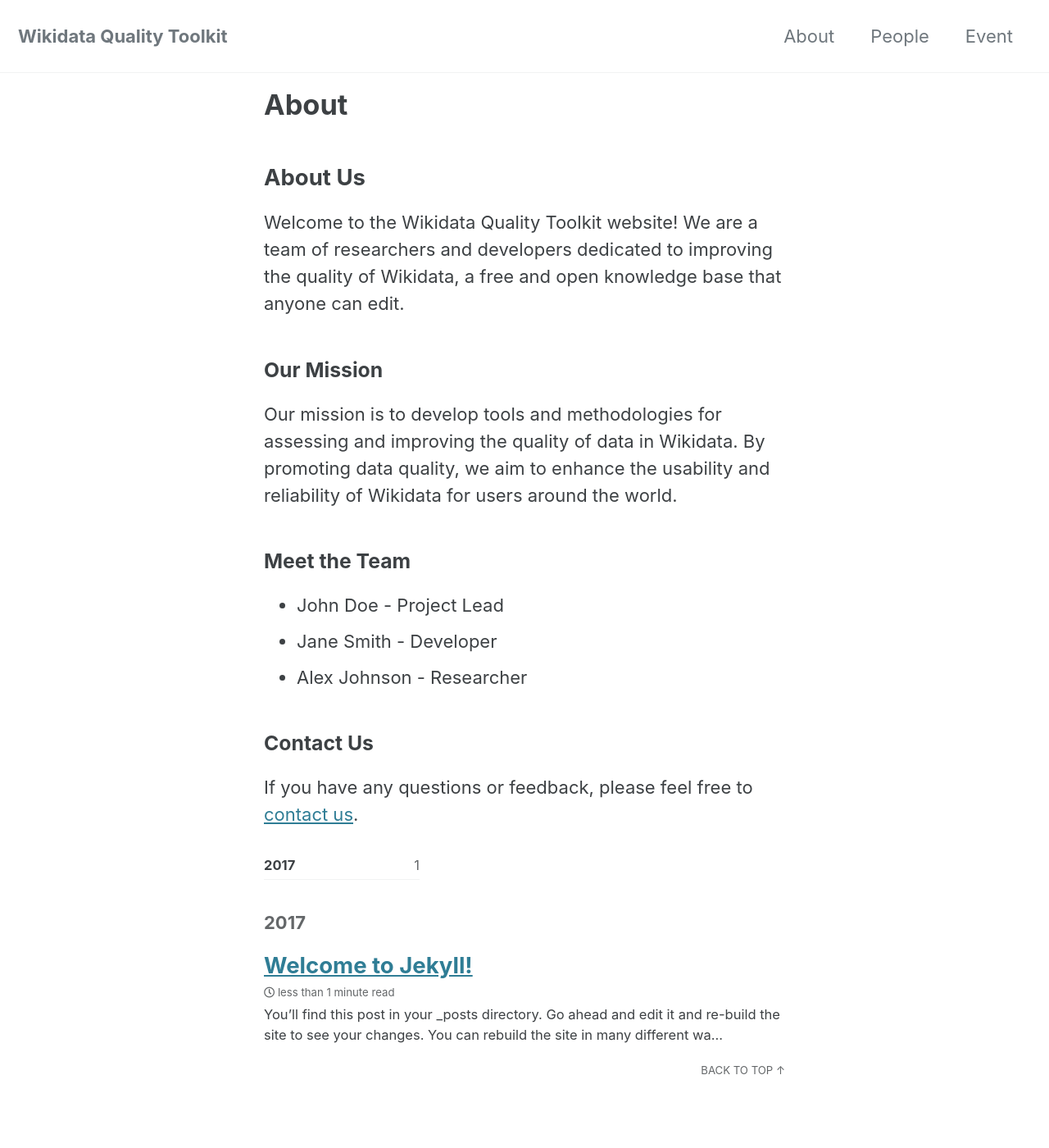
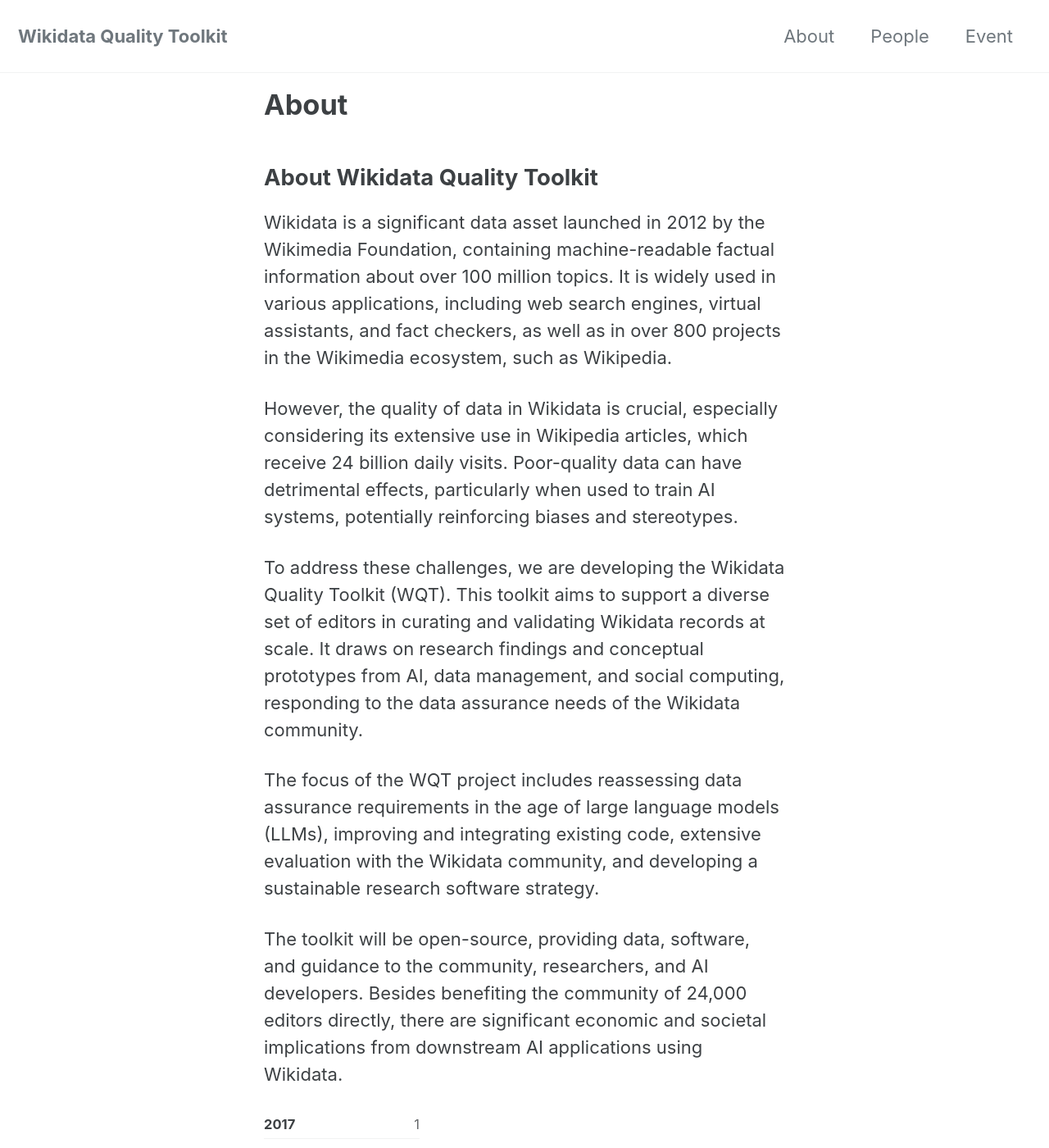
Before and after one commit to King-s-Knowledge-Graph-Lab/WikidataQualityToolkit, a Jekyll site: the page built from _pages/about.md, in a window 1280 px wide and 1400 px high. Shown: the whole window at 82% size. Built offline with Jekyll 4.4.1, drawn with Linux system fonts in a browser that asks for light colours; cached includes are drawn as plain includes.

Commit message:
Update about.md

```diff
--- a/_pages/about.md
+++ b/_pages/about.md
@@ -4,20 +4,14 @@
 permalink: /about/
 ---
 
-## About Us
+## About Wikidata Quality Toolkit
 
-Welcome to the Wikidata Quality Toolkit website! We are a team of researchers and developers dedicated to improving the quality of Wikidata, a free and open knowledge base that anyone can edit.
+Wikidata is a significant data asset launched in 2012 by the Wikimedia Foundation, containing machine-readable factual information about over 100 million topics. It is widely used in various applications, including web search engines, virtual assistants, and fact checkers, as well as in over 800 projects in the Wikimedia ecosystem, such as Wikipedia.
 
-### Our Mission
+However, the quality of data in Wikidata is crucial, especially considering its extensive use in Wikipedia articles, which receive 24 billion daily visits. Poor-quality data can have detrimental effects, particularly when used to train AI systems, potentially reinforcing biases and stereotypes.
 
-Our mission is to develop tools and methodologies for assessing and improving the quality of data in Wikidata. By promoting data quality, we aim to enhance the usability and reliability of Wikidata for users around the world.
+To address these challenges, we are developing the Wikidata Quality Toolkit (WQT). This toolkit aims to support a diverse set of editors in curating and validating Wikidata records at scale. It draws on research findings and conceptual prototypes from AI, data management, and social computing, responding to the data assurance needs of the Wikidata community.
 
-### Meet the Team
+The focus of the WQT project includes reassessing data assurance requirements in the age of large language models (LLMs), improving and integrating existing code, extensive evaluation with the Wikidata community, and developing a sustainable research software strategy.
 
-- John Doe - Project Lead
-- Jane Smith - Developer
-- Alex Johnson - Researcher
-
-### Contact Us
-
-If you have any questions or feedback, please feel free to [contact us](/contact/).
+The toolkit will be open-source, providing data, software, and guidance to the community, researchers, and AI developers. Besides benefiting the community of 24,000 editors directly, there are significant economic and societal implications from downstream AI applications using Wikidata.
```
